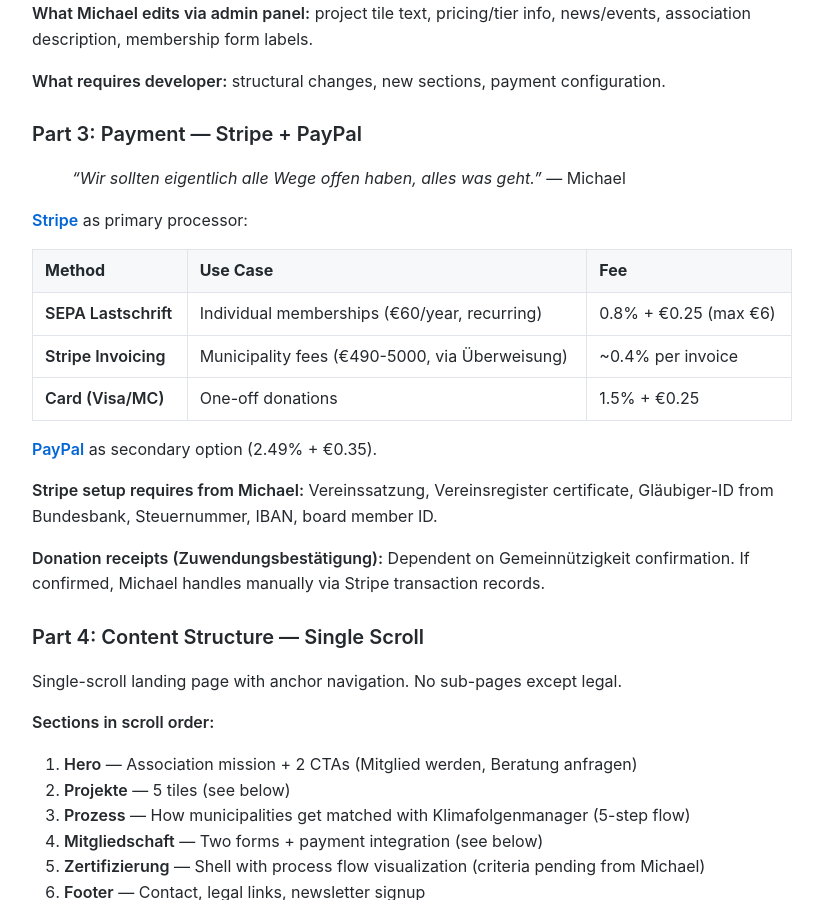
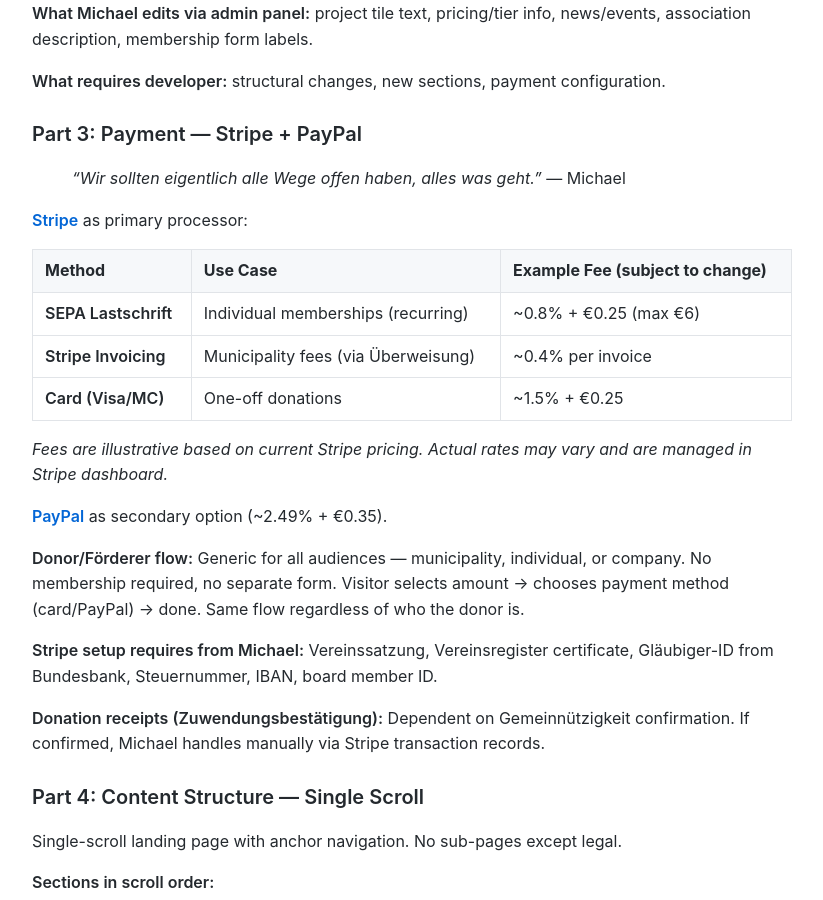
Before and after one commit to MariusWilsch/public-wilsch-ai-pages, a Jekyll site: the page built from project/abtmayr-reichert/design-doc-klimafolgenschutz-website.md, in a window 1280 px wide and 900 px high, scrolled down 2177 px. Shown: the whole window, without its empty margins (228-1051 px from the left). Built offline with Jekyll 4.4.1, drawn with Linux system fonts in a browser that asks for light colours; our own code applies the rules of GitHub Pages for plain Markdown files; some of the changed text lies outside the part shown.

Commit message:
Sync from hippocampus 2026-02-10

```diff
--- a/project/abtmayr-reichert/design-doc-klimafolgenschutz-website.md
+++ b/project/abtmayr-reichert/design-doc-klimafolgenschutz-website.md
@@ -70,13 +70,17 @@ Michael Reichert's Klimafolgenschutz association needs a web presence to acquire
 
 **[Stripe](https://stripe.com/resources/more/membership-fees-associations-germany)** as primary processor:
 
-| Method | Use Case | Fee |
-|--------|----------|-----|
-| **SEPA Lastschrift** | Individual memberships (€60/year, recurring) | 0.8% + €0.25 (max €6) |
-| **Stripe Invoicing** | Municipality fees (€490-5000, via Überweisung) | ~0.4% per invoice |
-| **Card (Visa/MC)** | One-off donations | 1.5% + €0.25 |
+| Method | Use Case | Example Fee (subject to change) |
+|--------|----------|---------------------------------|
+| **SEPA Lastschrift** | Individual memberships (recurring) | ~0.8% + €0.25 (max €6) |
+| **Stripe Invoicing** | Municipality fees (via Überweisung) | ~0.4% per invoice |
+| **Card (Visa/MC)** | One-off donations | ~1.5% + €0.25 |
 
-**[PayPal](https://www.paypal.com/de/)** as secondary option (2.49% + €0.35).
+*Fees are illustrative based on current Stripe pricing. Actual rates may vary and are managed in Stripe dashboard.*
+
+**[PayPal](https://www.paypal.com/de/)** as secondary option (~2.49% + €0.35).
+
+**Donor/Förderer flow:** Generic for all audiences — municipality, individual, or company. No membership required, no separate form. Visitor selects amount → chooses payment method (card/PayPal) → done. Same flow regardless of who the donor is.
 
 **Stripe setup requires from Michael:** Vereinssatzung, Vereinsregister certificate, Gläubiger-ID from Bundesbank, Steuernummer, IBAN, board member ID.
 
@@ -129,9 +133,11 @@ Single-scroll landing page with anchor navigation. No sub-pages except legal.
 
 - Name, Adresse, Telefon, Email
 
-**Pricing:**
+**Pricing (CMS-managed, examples as of Feb 2026):**
 - Individual: €60/year
-- Municipality: starting at €490/year for ≤5,000-7,500 residents, tiered upward (exact brackets TBD — see meeting agenda)
+- Municipality: starting at ~€490/year for ≤5,000-7,500 residents, tiered upward (exact brackets TBD — see meeting agenda)
+
+*All pricing is managed via Payload CMS. Michael can adjust amounts and tier brackets without developer involvement.*
 
 #### Process Flow (Klimafolgenmanager Matching)
 
```
